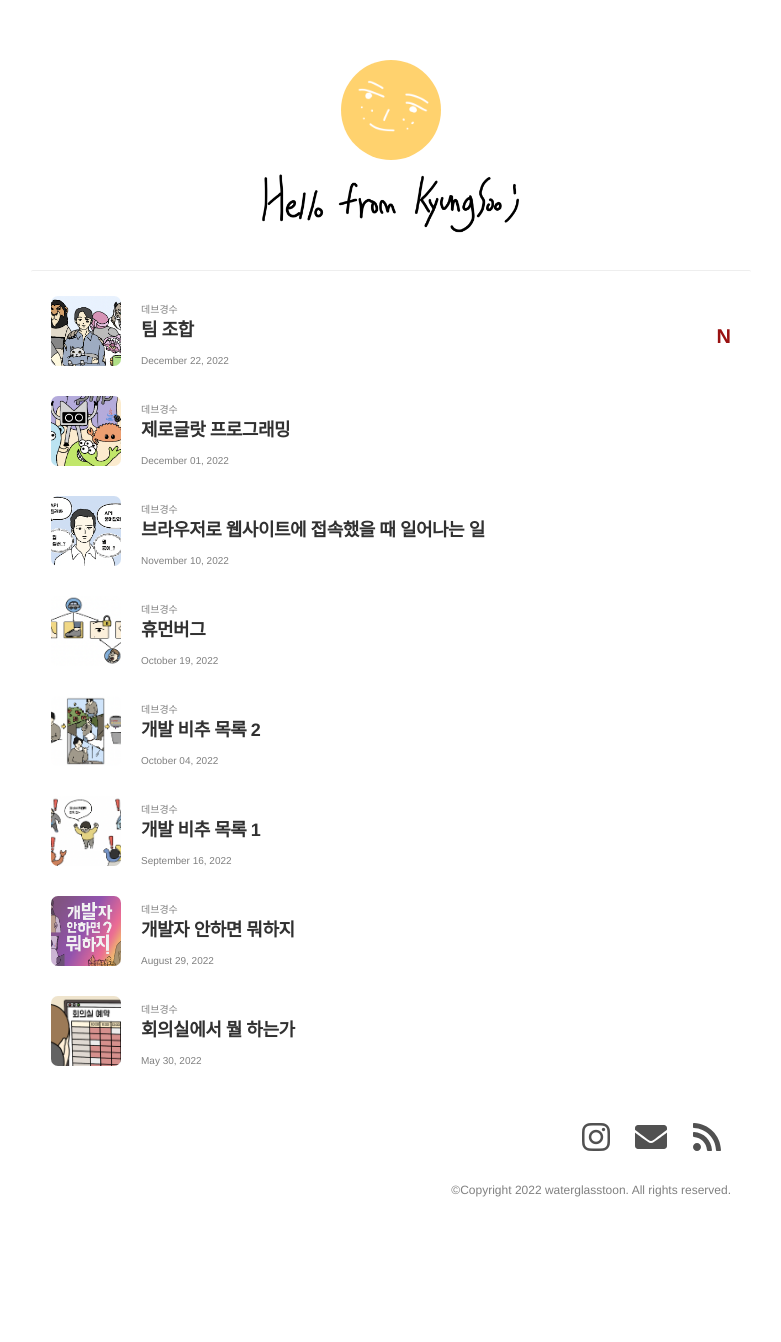
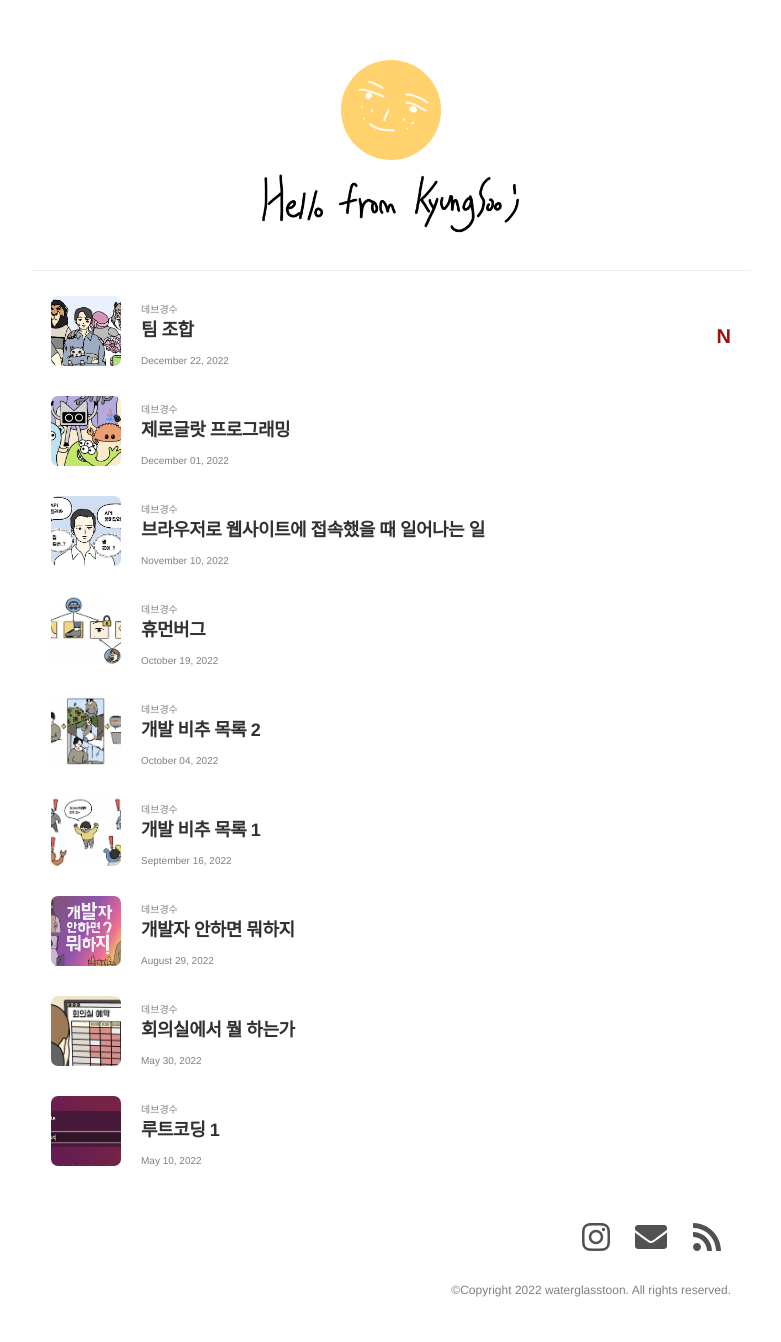
Before and after one commit to waterglasstoon/waterglasstoon.github.io, a Jekyll site: the page built from index.html, in a window 1280 px wide. Shown: the whole page, without its empty margins (249-1030 px from the left). Built offline with Jekyll 4.4.1, drawn with Linux system fonts in a browser that asks for light colours; nearby versions of some CDN libraries; some web fonts are replaced; comment, search, counter and statistics services are not loaded; before the commit the page ends 1242 px from its top, so only the background shows below that.

Commit message:
add 22-05-10 post

```diff
--- /dev/null
+++ b/_posts/2022-05-10-root-coding.markdown
@@ -0,0 +1,21 @@
+---
+layout: post
+headTitle: "2022-05-10-root-coding"
+title:  "루트코딩 1"
+thumbnail: "./../images/devkyungsoo/cartoon52/cartoon52_thumbnail.png"
+group: "데브경수"
+nexturl: "/devkyungsoo/2022/05/30/what-they-do-in-meeting-room"
+date:   2022-05-10 21:30:26 +0900
+categories: devkyungsoo
+---
+<img src="/images/devkyungsoo/cartoon52/cartoon52_1.png" width="100%" title="cartoon_image" alt="나는 커서 취미로 만화를 그리게 되었다"/>
+<img src="/images/devkyungsoo/cartoon52/cartoon52_2.png" width="100%" title="cartoon_image" alt="실력에 한계를 느껴 그림의 근본을 공부하고 있다"/>
+<img src="/images/devkyungsoo/cartoon52/cartoon52_3.png" width="100%" title="cartoon_image" alt="개발쪽에도 근본이 있다"/>
+<img src="/images/devkyungsoo/cartoon52/cartoon52_4.png" width="100%" title="cartoon_image" alt="자료구조라는 과목이 있다"/>
+<img src="/images/devkyungsoo/cartoon52/cartoon52_5.png" width="100%" title="cartoon_image" alt="알고리즘에 대한 설명"/>
+<img src="/images/devkyungsoo/cartoon52/cartoon52_6.png" width="100%" title="cartoon_image" alt="프로그래밍에 필요한 수학과목"/>
+<img src="/images/devkyungsoo/cartoon52/cartoon52_7.png" width="100%" title="cartoon_image" alt="네트워크와 데이터베이스"/>
+<img src="/images/devkyungsoo/cartoon52/cartoon52_8.png" width="100%" title="cartoon_image" alt="근본 운영체제"/>
+<img src="/images/devkyungsoo/cartoon52/cartoon52_9.png" width="100%" title="cartoon_image" alt="근본이 있어야 한다"/>
+<img src="/images/devkyungsoo/cartoon52/cartoon52_10.png" width="100%" title="cartoon_image" alt="그걸 증명하는건 또다른 문제다"/>
+<img src="/images/devkyungsoo/devkyungsoo_footer.png" width="100%" title="cartoon_image" alt="@waterglasstoon 에도 놀러오세요"/>
--- a/_posts/2022-05-30-what-they-do-in-meeting-room.markdown
+++ b/_posts/2022-05-30-what-they-do-in-meeting-room.markdown
@@ -1,9 +1,10 @@
 ---
 layout: post
-headTitle: "2022-05-30-what-they-do-in-meeting-room.markdown"
+headTitle: "2022-05-30-what-they-do-in-meeting-room"
 title:  "회의실에서 뭘 하는가"
 thumbnail: "./../images/devkyungsoo/cartoon53/cartoon53_thumbnail.png"
 group: "데브경수"
+prevurl: "/devkyungsoo/2022/05/10/root-coding"
 nexturl: "/devkyungsoo/2022/08/29/what-to-do-after-retirement"
 date:   2022-05-30 21:30:26 +0900
 categories: devkyungsoo
```
Also changed, not shown: images/devkyungsoo/cartoon52/cartoon52_1.png (added), images/devkyungsoo/cartoon52/cartoon52_10.png (added), images/devkyungsoo/cartoon52/cartoon52_2.png (added), images/devkyungsoo/cartoon52/cartoon52_3.png (added), images/devkyungsoo/cartoon52/cartoon52_4.png (added), images/devkyungsoo/cartoon52/cartoon52_5.png (added), images/devkyungsoo/cartoon52/cartoon52_6.png (added), images/devkyungsoo/cartoon52/cartoon52_7.png (added), images/devkyungsoo/cartoon52/cartoon52_8.png (added), images/devkyungsoo/cartoon52/cartoon52_9.png (added), images/devkyungsoo/cartoon52/cartoon52_thumbnail.png (added).
